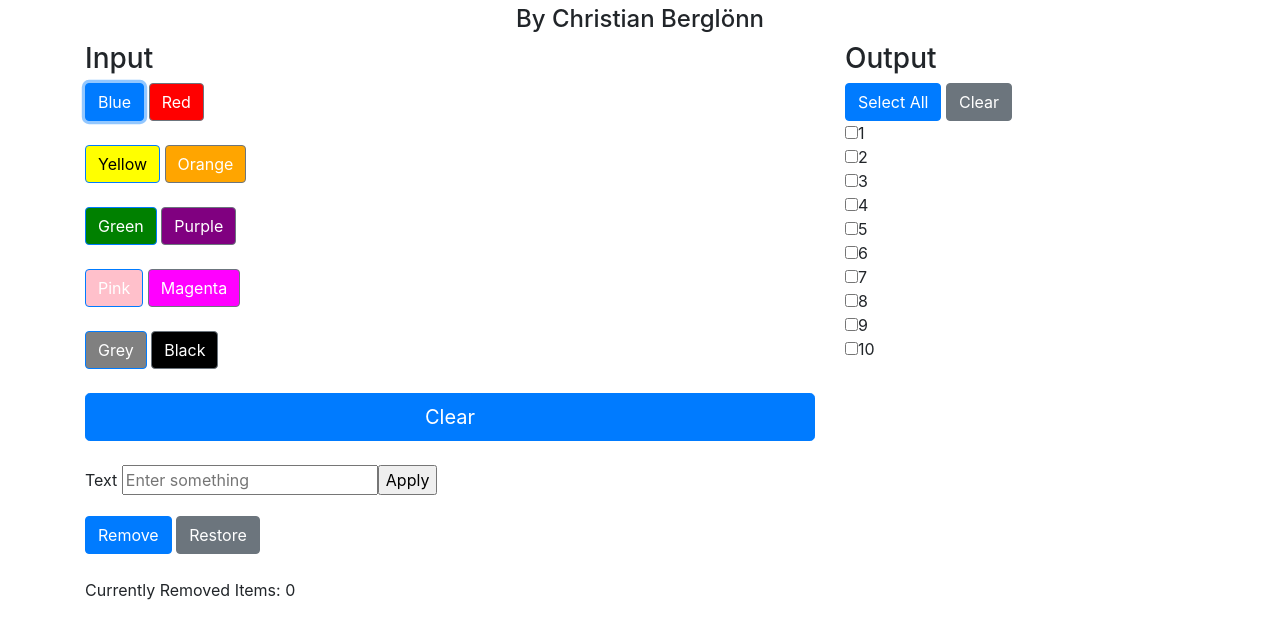
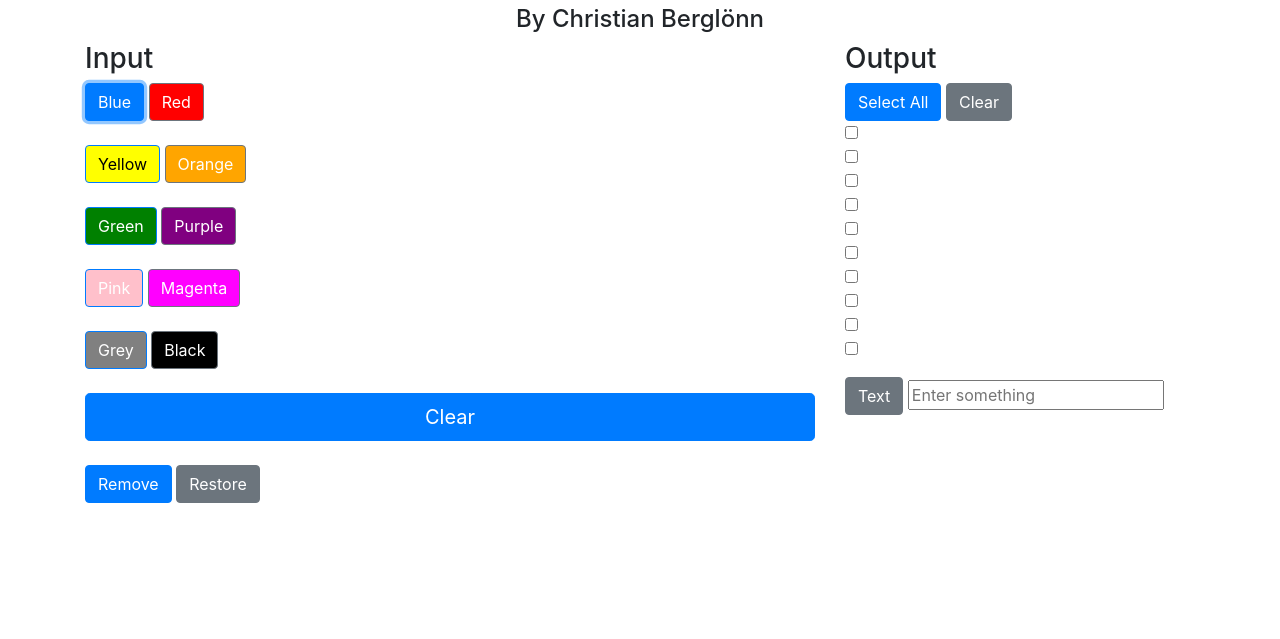
Before and after one commit to christianberglonn/jproject, a plain HTML site: page index.html in a window 1280 px wide. Both pictures are taken after a click on the button "Blue". Shown: the part 51-690 px from the top of the page. Drawn offline with nearby package versions, Linux system fonts and the light colour scheme.

Commit message:
Text and colors work

```diff
--- a/index.html
+++ b/index.html
@@ -9,6 +9,8 @@
     <script src="https://ajax.googleapis.com/ajax/libs/jquery/3.4.1/jquery.min.js"></script>
 
     <script>
+        var liList = $('li');
+
         $(document).ready(function () {
             $(".check").click(function () {
                 $(".checkbox").prop("checked", true);
@@ -19,20 +21,41 @@
 
             $(".color-button").on('click', function () {
 
+                $("input:checked").css("background-color", "red");
+
                 var color = $(this).attr("button-color");
 
                 $('.checkbox').each(function () {
                     if (this.checked === true) {
-                    $(this).parent().parent().toggleClass('.checkbox').css("background-color", color);
+                        $(this).parent().toggleClass('.checkbox').css("background-color", color);
                     }
                     else {
-                    $(this).parent().parent().toggleClass('.checkbox').css("background-color", "transparent");
+                        $(this).parent().toggleClass('.checkbox').css("background-color", "transparent");
                     };
-            });
-        });
+
+
                 });
 
 
+            });
+
+            $(".applyText:button").click(function () {
+                var inputFtext = $('.inputBox').val();
+                $("input:checked + span").text(inputFtext);
+            });
+
+
+            $(".removeB").click(function () {
+                removed = $("li").has("input:checked").detach();
+                $("#counterNr").text(count += removed.length);
+                console.log(removed);
+            });
+
+            $(".restoreB").click(function () {
+                $("#counterNr").text(count = 0);
+                parent.prepend(liItems);
+            });
+        });
 
     </script>
     <title>jQuery project</title>
@@ -54,32 +77,33 @@
         <div class="row justify-content-md-center">
             <div class="col-8">
                 <h3>Input</h3>
-                <button type="button" button-color="blue" class="btn btn-primary blue color-button" id="blueBtn">Blue</button>
-                <button type="button" button-color="red" class="btn btn-secondary color-button" style="background-color: red"
-                    id="redBtn">Red</button><br><br>
-                <button type="button" button-color="yellow" class="btn btn-primary color-button" style="background-color: yellow; color: black"
-                    id="yellowBtn">Yellow</button>
-                <button type="button" button-color="orange" class="btn btn-secondary color-button" style="background-color: orange"
-                    id="orangeBtn">Orange</button><br><br>
-                <button type="button" button-color="green" class="btn btn-primary color-button" style="background-color: green"
-                    id="greenBtn">Green</button>
-                <button type="button" button-color="purple" class="btn btn-secondary color-button" style="background-color: purple"
-                    id="purpleBtn">Purple</button><br><br>
-                <button type="button" button-color="pink" class="btn btn-primary color-button" style="background-color: pink" id="pinkBtn">Pink</button>
-                <button type="button" button-color="magenta" class="btn btn-secondary color-button" style="background-color: magenta"
-                    id="magentaBtn">Magenta</button><br><br>
-                <button type="button" button-color="grey" class="btn btn-primary color-button" style="background-color: grey" id="greyBtn">Grey</button>
-                <button type="button" button-color="black" class="btn btn-secondary color-button" style="background-color: black"
-                    id="blackBtn">Black</button><br><br>
+                <button type="button" button-color="blue" class="btn btn-primary blue color-button"
+                    id="blueBtn">Blue</button>
+                <button type="button" button-color="red" class="btn btn-secondary color-button"
+                    style="background-color: red" id="redBtn">Red</button><br><br>
+                <button type="button" button-color="yellow" class="btn btn-primary color-button"
+                    style="background-color: yellow; color: black" id="yellowBtn">Yellow</button>
+                <button type="button" button-color="orange" class="btn btn-secondary color-button"
+                    style="background-color: orange" id="orangeBtn">Orange</button><br><br>
+                <button type="button" button-color="green" class="btn btn-primary color-button"
+                    style="background-color: green" id="greenBtn">Green</button>
+                <button type="button" button-color="purple" class="btn btn-secondary color-button"
+                    style="background-color: purple" id="purpleBtn">Purple</button><br><br>
+                <button type="button" button-color="pink" class="btn btn-primary color-button"
+                    style="background-color: pink" id="pinkBtn">Pink</button>
+                <button type="button" button-color="magenta" class="btn btn-secondary color-button"
+                    style="background-color: magenta" id="magentaBtn">Magenta</button><br><br>
+                <button type="button" button-color="grey" class="btn btn-primary color-button"
+                    style="background-color: grey" id="greyBtn">Grey</button>
+                <button type="button" button-color="black" class="btn btn-secondary color-button"
+                    style="background-color: black" id="blackBtn">Black</button><br><br>
                 <button type="button" class="btn btn-primary btn-lg btn-block color-button">Clear</button><br>
-                <form>
-                    <label for="fname">Text</label>
-                    <input type="text" id="fname" name="fname" placeholder="Enter something"><input type="submit"
-                        value="Apply">
-                </form>
-                <button type="button" class="btn btn-primary">Remove</button>
-                <button type="button" class="btn btn-secondary">Restore</button><br><br>
-                <p>Currently Removed Items: 0</p>
+
+
+
+                <button type="button" class="btn btn-primary removeB">Remove</button>
+                <button type="button" class="btn btn-secondary restoreB">Restore</button><br><br>
+                <p id="counterNr"></p>
             </div>
 
             <div class="col-4">
@@ -87,21 +111,23 @@
                 <button type="button" class="btn btn-primary check">Select All</button>
                 <button type="button" class="btn btn-secondary uncheck">Clear</button>
                 <ul>
-                    <li><span><input type="checkbox" class="checkbox">1</span></li>
-                    <li><span><input type="checkbox" class="checkbox">2</span></li>
-                    <li><span><input type="checkbox" class="checkbox">3</span></li>
-                    <li><span><input type="checkbox" class="checkbox">4</span></li>
-                    <li><span><input type="checkbox" class="checkbox">5</span></li>
-                    <li><span><input type="checkbox" class="checkbox">6</span></li>
-                    <li><span><input type="checkbox" class="checkbox">7</span></li>
-                    <li><span><input type="checkbox" class="checkbox">8</span></li>
-                    <li><span><input type="checkbox" class="checkbox">9</span></li>
-                    <li><span><input type="checkbox" class="checkbox">10</span></li>
+                    <li><input type="checkbox" class="checkbox"><span></span></li>
+                    <li><input type="checkbox" class="checkbox"><span></span></li>
+                    <li><input type="checkbox" class="checkbox"><span></span></li>
+                    <li><input type="checkbox" class="checkbox"><span></span></li>
+                    <li><input type="checkbox" class="checkbox"><span></span></li>
+                    <li><input type="checkbox" class="checkbox"><span></span></li>
+                    <li><input type="checkbox" class="checkbox"><span></span></li>
+                    <li><input type="checkbox" class="checkbox"><span></span></li>
+                    <li><input type="checkbox" class="checkbox"><span></span></li>
+                    <li><input type="checkbox" class="checkbox"><span></span></li>
 
                 </ul>
+
+                <button type="button" class="btn btn-secondary applyText">Text</button>
+                <input type="text" class="inputBox" name="fname" placeholder="Enter something">
             </div>
         </div>
-
 </body>
 
 
```
Lines whose indentation alone changed are shown as unchanged.
